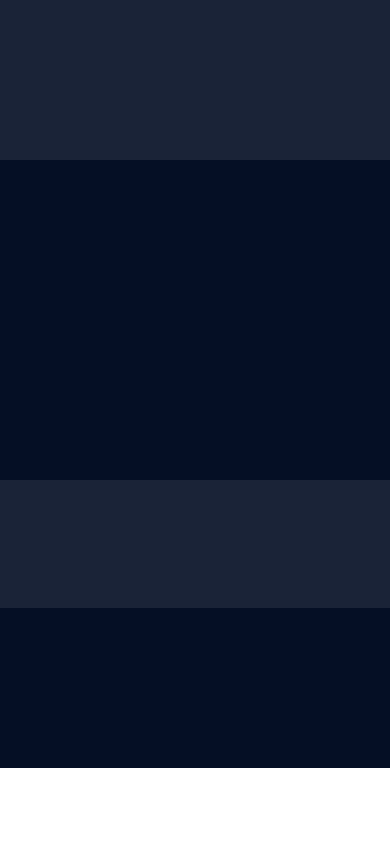
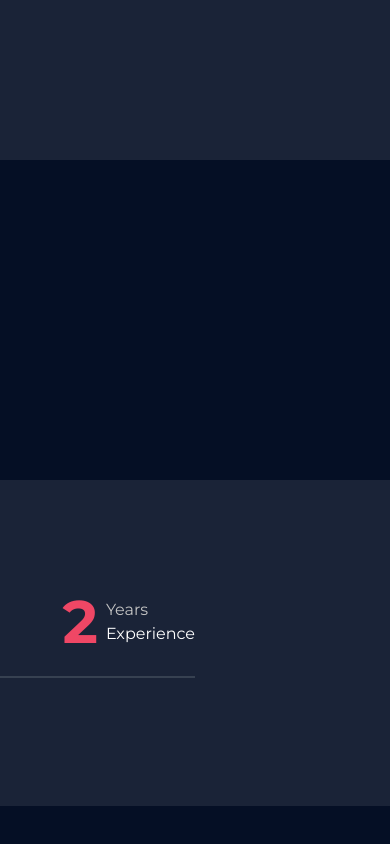
Before and after one commit to AfnanFerdousi/afnan-nanopien-portfolio, a Next.js app: page / in a window 390 px wide. Shown: the part 2360-3204 px from the top of the page. Before the commit the page ends 3128 px from the top, so only its background shows below. Built offline with nearby package versions, Linux system fonts and the light colour scheme.

Commit message:
resume part in progress

```diff
--- a/src/components/Resume.jsx
+++ b/src/components/Resume.jsx
@@ -18,7 +18,28 @@ const Resume = () => {
                 </div>
 
                 {/* content part 1 */}
+                <div className='grid grid-cols-2 lg:md:gap-x-28 py-8'>
+                    <div>
+                        <div className="flex items-center justify-between pb-6">
+                            <h2 className="flex flex-col font-montserrat">
+                                <span className="text-xl font-medium text-[#fff]">Afnan Ferdousi</span>
+                                <span className="text-md text-[#C4C4C4]">MERN Stack Developer</span>
+                            </h2>
+                            <h2 className="font-montserrat flex items-center gap-x-2">
+                                <span className="text-[#EF4765] text-6xl font-bold">2</span>
+                                <span className="flex flex-col text-[#C4C4C4] text-md">
+                                    Years
+                                    <span className="text-[#fff]">Experience </span>
+                                </span>
+                            </h2>
 
+                        </div>
+                        <hr className="w-42  border-t-2 border-gray-700" />
+                        <p className="pt-6">
+                            As a firm believer in continuous learning, I stay up-to-date with the latest advancements in web technologies. I am enthusiastic about taking on new challenges. I am enthusiastic about taking on new challenges. I am enthusiastic about taking on new challenges. I am enthusiastic about taking on new challenges.
+                        </p>
+                    </div>
+                </div>
             </div>
         </div>
     );
```
